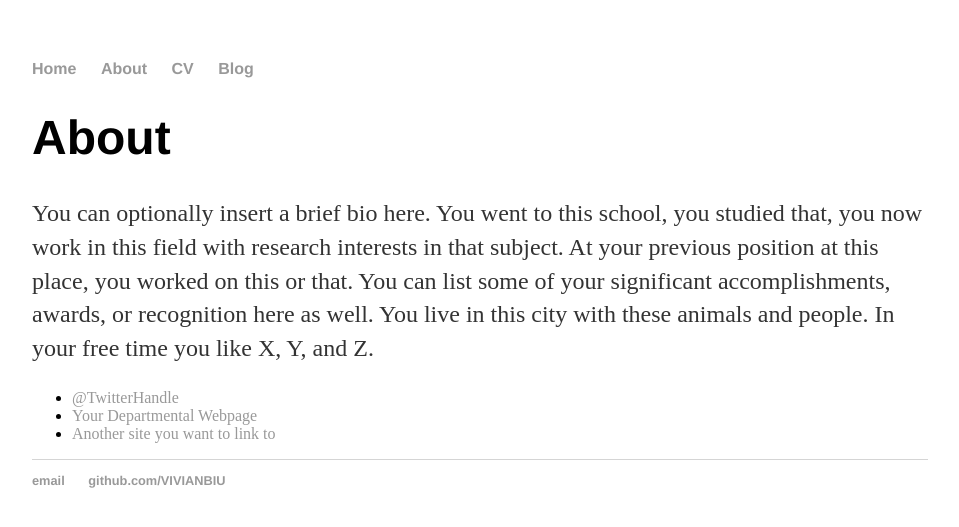
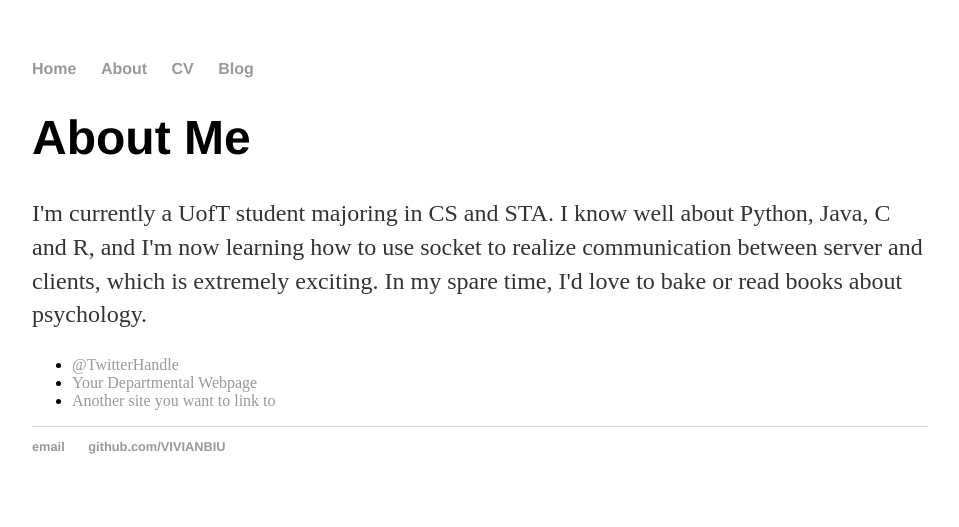
Before and after one commit to VIVIANBIU/vivianbiu.github.io, a Jekyll site: the page built from about/index.html, in a window 1280 px wide. Shown: the top 527 px of the page, without its empty margins (160-1119 px from the left). Built offline with Jekyll 4.4.1, drawn with Linux system fonts in a browser that asks for light colours.

Commit message:
Update index.html

```diff
--- a/about/index.html
+++ b/about/index.html
@@ -4,8 +4,8 @@ title: About Qiaoyiwen Wu
 ---
 
 		<div class="about">
-			<h1>About</h1>
-			<p>You can optionally insert a brief bio here. You went to this school, you studied that, you now work in this field with research interests in that subject. At your previous position at this place, you worked on this or that. You can list some of your significant accomplishments, awards, or recognition here as well. You live in this city with these animals and people. In your free time you like X, Y, and Z.</p>
+			<h1>About Me</h1>
+			<p>I'm currently a UofT student majoring in CS and STA. I know well about Python, Java, C and R, and I'm now learning how to use socket to realize communication between server and clients, which is extremely exciting. In my spare time, I'd love to bake or read books about psychology.</p>
 
 			<ul class="contacts">
 				<li><a href="#">@TwitterHandle</a></li>
```
